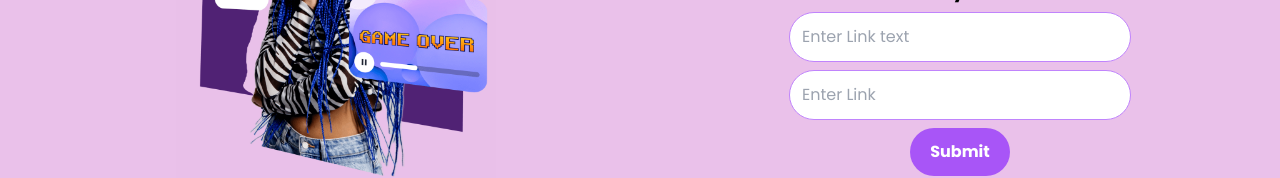
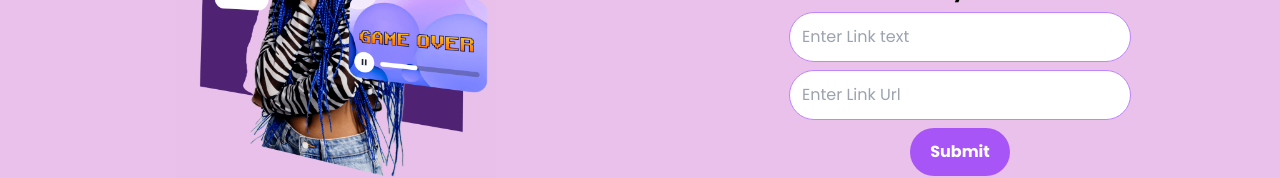
Before and after one commit to kumail-ahmad/myLink, a Next.js app: page /generate in a window 1280 px wide. Shown: the part 464-642 px from the top of the page. Built offline with nearby package versions, Linux system fonts and the light colour scheme.

Commit message:
added inputs in generate

```diff
--- a/app/generate/page.js
+++ b/app/generate/page.js
@@ -8,9 +8,22 @@
       </div>
       <div className="inputs flex flex-col justify-center items-center gap-2">
         <p className="font-poppins font-semibold text-2xl">Create your link</p>
-        <input className="border border-purple-400 rounded-full p-3" type="text" placeholder="Enter Link text" />
-        <input className="border border-purple-400 rounded-full p-3" type="text" placeholder="Enter Link " />
-        <button className="bg-purple-500 hover:bg-purple-600 text-white font-bold py-3 px-5 rounded-full" type="submit">Submit</button>
+        <input
+          className="border border-purple-400 rounded-full p-3"
+          type="text"
+          placeholder="Enter Link text"
+        />
+        <input
+          className="border border-purple-400 rounded-full p-3"
+          type="text"
+          placeholder="Enter Link Url"
+        />
+        <button
+          className="bg-purple-500 hover:bg-purple-600 text-white font-bold py-3 px-5 rounded-full"
+          type="submit"
+        >
+          Submit
+        </button>
       </div>
     </div>
   );
```
